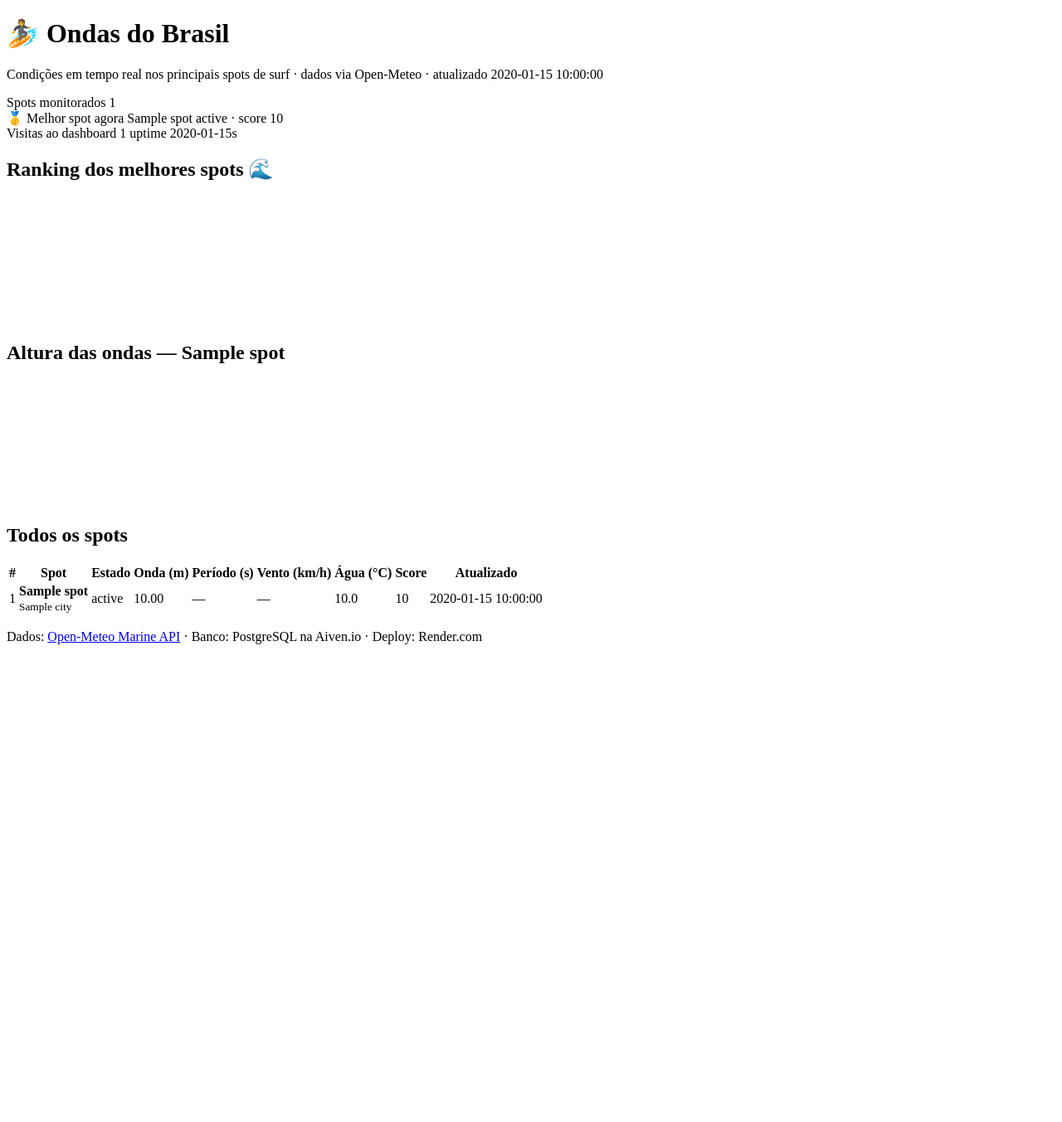
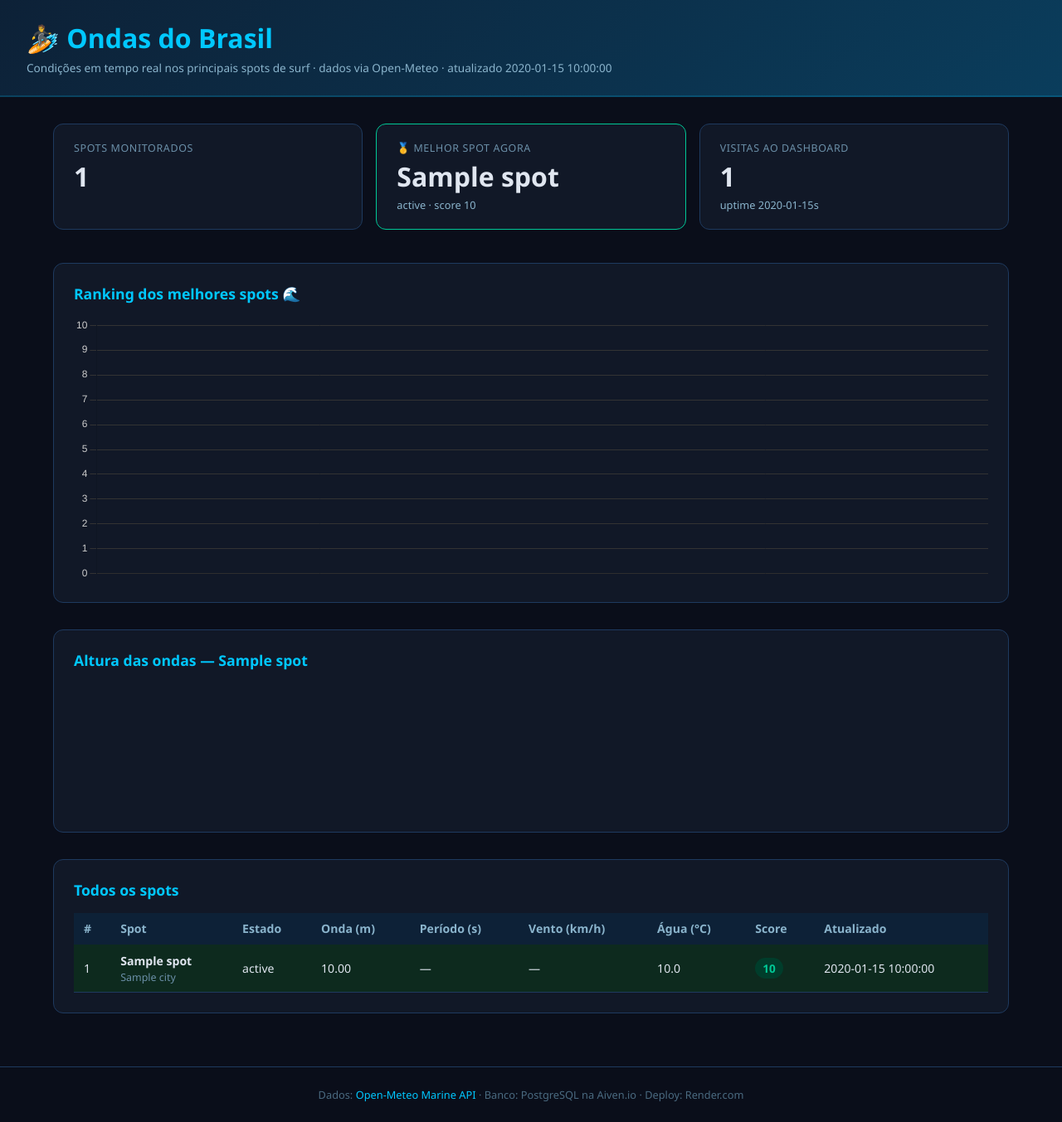
Before and after one commit to cunhasamir02-tech/surf-dashboard, a Flask app: template app/templates/dashboard.html in a window 1280 px wide. Shown: the whole page at 83% size. Before the commit the page ends 777 px from the top, so only its background shows below. Run offline with Flask 3, Linux system fonts and the light colour scheme; the template is opened without the code that fills it: most values are stand-ins (such as "Sample title", 1, 10 or a date in 2020); a map, chart or similar area stays blank; some libraries are stand-ins or nearby versions.

Commit message:
Update dashboard.html

```diff
--- a/app/templates/dashboard.html
+++ b/app/templates/dashboard.html
@@ -5,7 +5,39 @@
   <meta name="viewport" content="width=device-width, initial-scale=1.0" />
   <title>🏄 Ondas do Brasil</title>
   <script src="https://cdnjs.cloudflare.com/ajax/libs/Chart.js/4.4.1/chart.umd.min.js"></script>
-  <link rel="stylesheet" href="{{ url_for('static', filename='style.css') }}" />
+  <style>
+    *, *::before, *::after { box-sizing: border-box; margin: 0; padding: 0; }
+    body { background: #0a0e1a; color: #e0e6f0; font-family: 'Segoe UI', system-ui, sans-serif; min-height: 100vh; }
+    a { color: #00c8ff; text-decoration: none; }
+    header { background: linear-gradient(135deg, #0d2137 0%, #0a3d5c 100%); border-bottom: 2px solid #00c8ff33; padding: 1.5rem 2rem; }
+    .header-inner h1 { font-size: 2rem; color: #00c8ff; }
+    .subtitle { color: #8ab4cc; font-size: 0.85rem; margin-top: 0.3rem; }
+    main { max-width: 1200px; margin: 0 auto; padding: 2rem 1.5rem; }
+    .cards { display: grid; grid-template-columns: repeat(auto-fit, minmax(220px, 1fr)); gap: 1rem; margin-bottom: 2.5rem; }
+    .card { background: #111827; border: 1px solid #1e3a5f; border-radius: 12px; padding: 1.25rem 1.5rem; display: flex; flex-direction: column; gap: 0.25rem; }
+    .card.highlight { border-color: #00c896; }
+    .card-label { font-size: 0.78rem; color: #6b8fa8; text-transform: uppercase; letter-spacing: 0.05em; }
+    .card-value { font-size: 2rem; font-weight: 700; color: #e0e6f0; }
+    .card-sub { font-size: 0.8rem; color: #8ab4cc; }
+    .chart-section { background: #111827; border: 1px solid #1e3a5f; border-radius: 12px; padding: 1.5rem; margin-bottom: 2rem; }
+    .chart-section h2 { font-size: 1.1rem; color: #00c8ff; margin-bottom: 1rem; }
+    canvas { max-height: 320px; }
+    .table-section { background: #111827; border: 1px solid #1e3a5f; border-radius: 12px; padding: 1.5rem; margin-bottom: 2rem; }
+    .table-section h2 { font-size: 1.1rem; color: #00c8ff; margin-bottom: 1rem; }
+    .table-wrap { overflow-x: auto; }
+    table { width: 100%; border-collapse: collapse; font-size: 0.88rem; }
+    thead th { background: #0d2137; color: #8ab4cc; text-align: left; padding: 0.6rem 0.75rem; font-weight: 600; white-space: nowrap; }
+    tbody tr { border-bottom: 1px solid #1e3a5f; transition: background 0.15s; }
+    tbody tr:hover { background: #162032; }
+    tbody tr.top { background: #0d2a1e; }
+    tbody td { padding: 0.6rem 0.75rem; vertical-align: middle; }
+    tbody td small { color: #6b8fa8; font-size: 0.78rem; }
+    .score { display: inline-block; padding: 0.2rem 0.55rem; border-radius: 20px; font-weight: 700; font-size: 0.85rem; }
+    .score-high { background: #003d2b; color: #00c896; }
+    .score-mid { background: #3d2e00; color: #f0b429; }
+    .score-low { background: #3d0d0d; color: #e05c5c; }
+    footer { text-align: center; padding: 1.5rem; color: #4a6a80; font-size: 0.8rem; border-top: 1px solid #1e3a5f; }
+  </style>
 </head>
 <body>
   <header>
@@ -14,7 +46,6 @@
       <p class="subtitle">Condições em tempo real nos principais spots de surf · dados via Open-Meteo · atualizado {{ server_time }}</p>
     </div>
   </header>
-
   <main>
     <section class="cards">
       <div class="card">
@@ -32,39 +63,29 @@
         <span class="card-sub">uptime {{ uptime }}s</span>
       </div>
     </section>
-
     <section class="chart-section">
       <h2>Ranking dos melhores spots 🌊</h2>
       <canvas id="scoreChart"></canvas>
     </section>
-
     <section class="chart-section" id="tide-section">
       <h2>Altura das ondas — <span id="tide-spot-name">{{ spots[0].name if spots else '' }}</span></h2>
       <canvas id="tideChart"></canvas>
     </section>
-
     <section class="table-section">
       <h2>Todos os spots</h2>
       <div class="table-wrap">
         <table>
           <thead>
             <tr>
-              <th>#</th>
-              <th>Spot</th>
-              <th>Estado</th>
-              <th>Onda (m)</th>
-              <th>Período (s)</th>
-              <th>Vento (km/h)</th>
-              <th>Água (°C)</th>
-              <th>Score</th>
-              <th>Atualizado</th>
+              <th>#</th><th>Spot</th><th>Estado</th><th>Onda (m)</th>
+              <th>Período (s)</th><th>Vento (km/h)</th><th>Água (°C)</th>
+              <th>Score</th><th>Atualizado</th>
             </tr>
           </thead>
           <tbody>
             {% for s in spots %}
             <tr class="spot-row {% if loop.index == 1 %}top{% endif %}"
-                data-spot-id="{{ s.spot_id }}"
-                data-spot-name="{{ s.name }}">
+                data-spot-id="{{ s.spot_id }}" data-spot-name="{{ s.name }}">
               <td>{{ loop.index }}</td>
               <td><strong>{{ s.name }}</strong><br><small>{{ s.city }}</small></td>
               <td>{{ s.state }}</td>
@@ -81,11 +102,9 @@
       </div>
     </section>
   </main>
-
   <footer>
     <p>Dados: <a href="https://open-meteo.com" target="_blank">Open-Meteo Marine API</a> · Banco: PostgreSQL na Aiven.io · Deploy: Render.com</p>
   </footer>
-
   <script>
     const spots = {{ spots | tojson }};
     const top10 = spots.slice(0, 10);
@@ -93,18 +112,40 @@
       type: "bar",
       data: {
         labels: top10.map(s => s.name),
-        datasets: [{
-          label: "Score de surf",
-          data: top10.map(s => s.score),
-          backgroundColor: top10.map(s =>
-            s.score >= 7 ? "#00c896" : s.score >= 4 ? "#f0b429" : "#e05c5c"
-          ),
-          borderRadius: 6,
-        }]
+        datasets: [{ label: "Score de surf", data: top10.map(s => s.score),
+          backgroundColor: top10.map(s => s.score >= 7 ? "#00c896" : s.score >= 4 ? "#f0b429" : "#e05c5c"),
+          borderRadius: 6 }]
       },
-      options: {
-        responsive: true,
-        plugins: { legend: { display: false } },
-        scales: {
-          y: { beginAtZero: true, max: 10, ticks: { color: "#ccc" }, grid: { color: "#333" } },
-          x: { ticks: { color: "#
+      options: { responsive: true, plugins: { legend: { display: false } },
+        scales: { y: { beginAtZero: true, max: 10, ticks: { color: "#ccc" }, grid: { color: "#333" } },
+          x: { ticks: { color: "#ccc" }, grid: { color: "#333" } } } }
+    });
+    let tideChart = null;
+    async function loadTides(spotId, spotName) {
+      document.getElementById("tide-spot-name").textContent = spotName;
+      const resp = await fetch(`/api/tides/${spotId}`);
+      const data = await resp.json();
+      const tides = data.tides || [];
+      if (tideChart) tideChart.destroy();
+      tideChart = new Chart(document.getElementById("tideChart"), {
+        type: "line",
+        data: { labels: tides.map(t => t.ts.slice(11, 16)),
+          datasets: [{ label: "Altura da onda (m)", data: tides.map(t => t.height),
+            borderColor: "#00c8ff", backgroundColor: "rgba(0,200,255,0.1)",
+            tension: 0.4, fill: true, pointRadius: 3 }] },
+        options: { responsive: true, plugins: { legend: { labels: { color: "#ccc" } } },
+          scales: { y: { ticks: { color: "#ccc" }, grid: { color: "#333" } },
+            x: { ticks: { color: "#ccc", maxTicksLimit: 12 }, grid: { color: "#333" } } } }
+      });
+    }
+    if (spots.length > 0) loadTides(spots[0].spot_id, spots[0].name);
+    document.querySelectorAll(".spot-row").forEach(row => {
+      row.style.cursor = "pointer";
+      row.addEventListener("click", () => {
+        loadTides(row.dataset.spotId, row.dataset.spotName);
+        document.getElementById("tide-section").scrollIntoView({ behavior: "smooth" });
+      });
+    });
+  </script>
+</body>
+</html>
```
